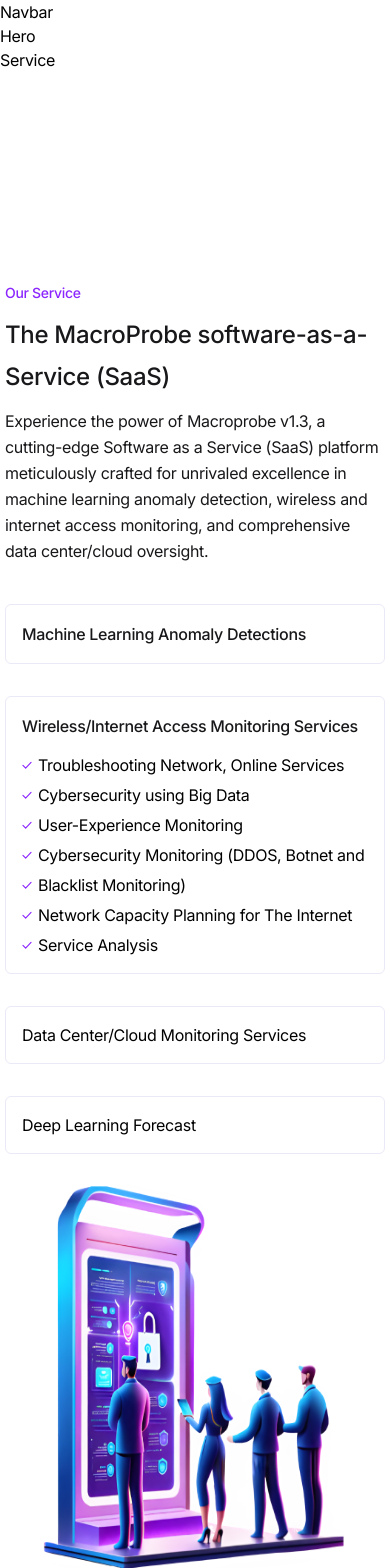
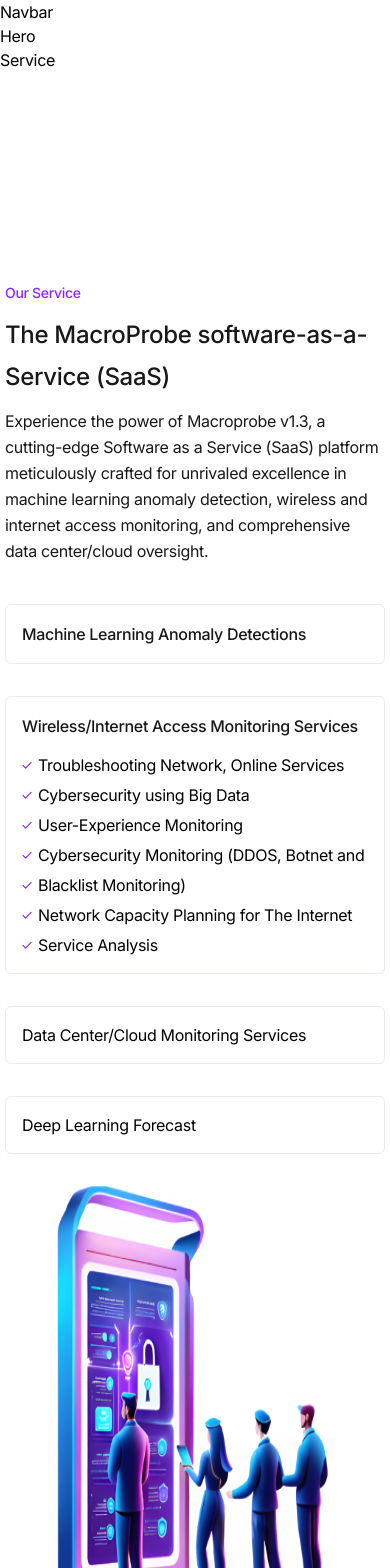
Before and after one commit to Vierra-Digital/eCyberforce-Client, a Next.js app: page / in a window 390 px wide. Shown: the top 1568 px of the page. Built offline with nearby package versions, Linux system fonts and the light colour scheme.

Commit message:
small fix

```diff
--- a/src/components/home/products/css/Products.module.css
+++ b/src/components/home/products/css/Products.module.css
@@ -101,16 +101,12 @@
   align-items: center;
 }
 .Sevice_container .image .cyber {
-  width: 421px;
+  width: 80%;
   height: 475px;
 }
 @media screen and (max-width: 950px) {
   .Sevice_container .image {
     justify-content: center;
-  }
-  .Sevice_container .image .cyber {
-    width: 305px;
-    height: 390px;
   }
 }
 .more {
```
